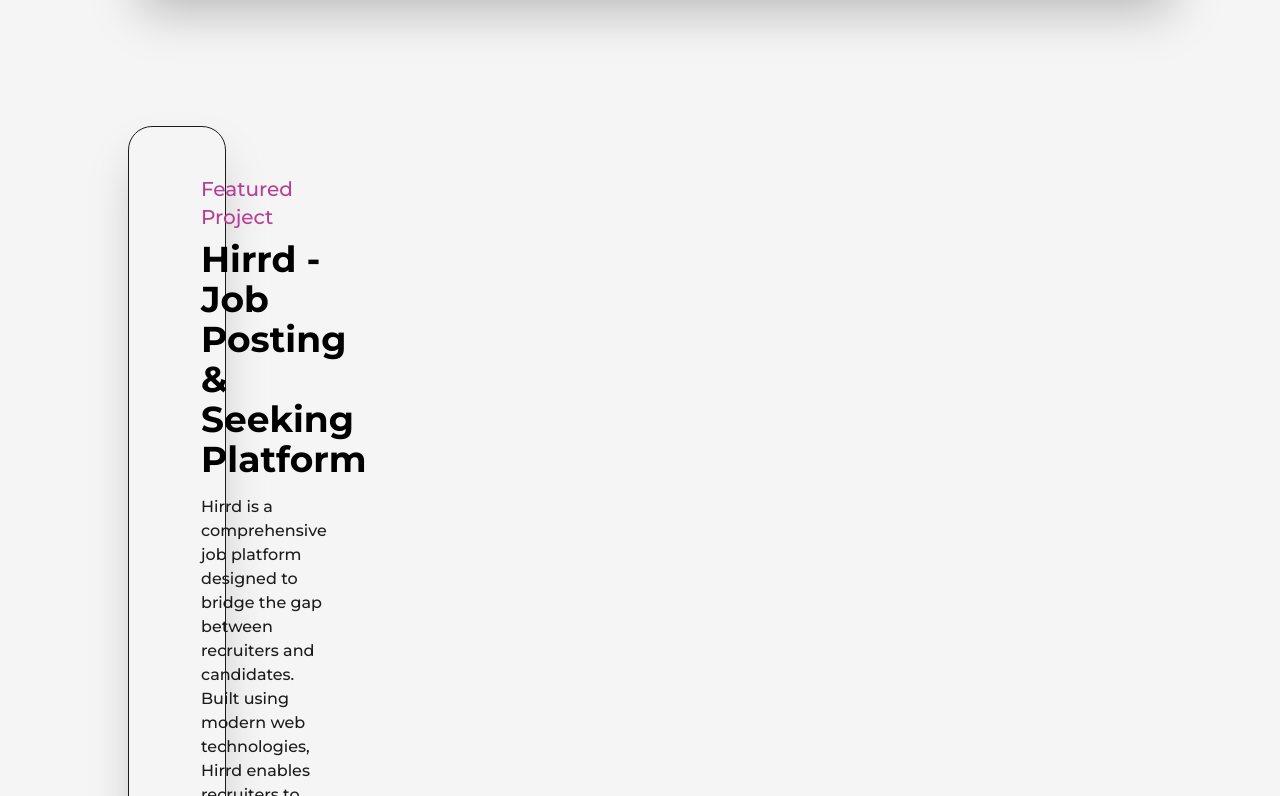
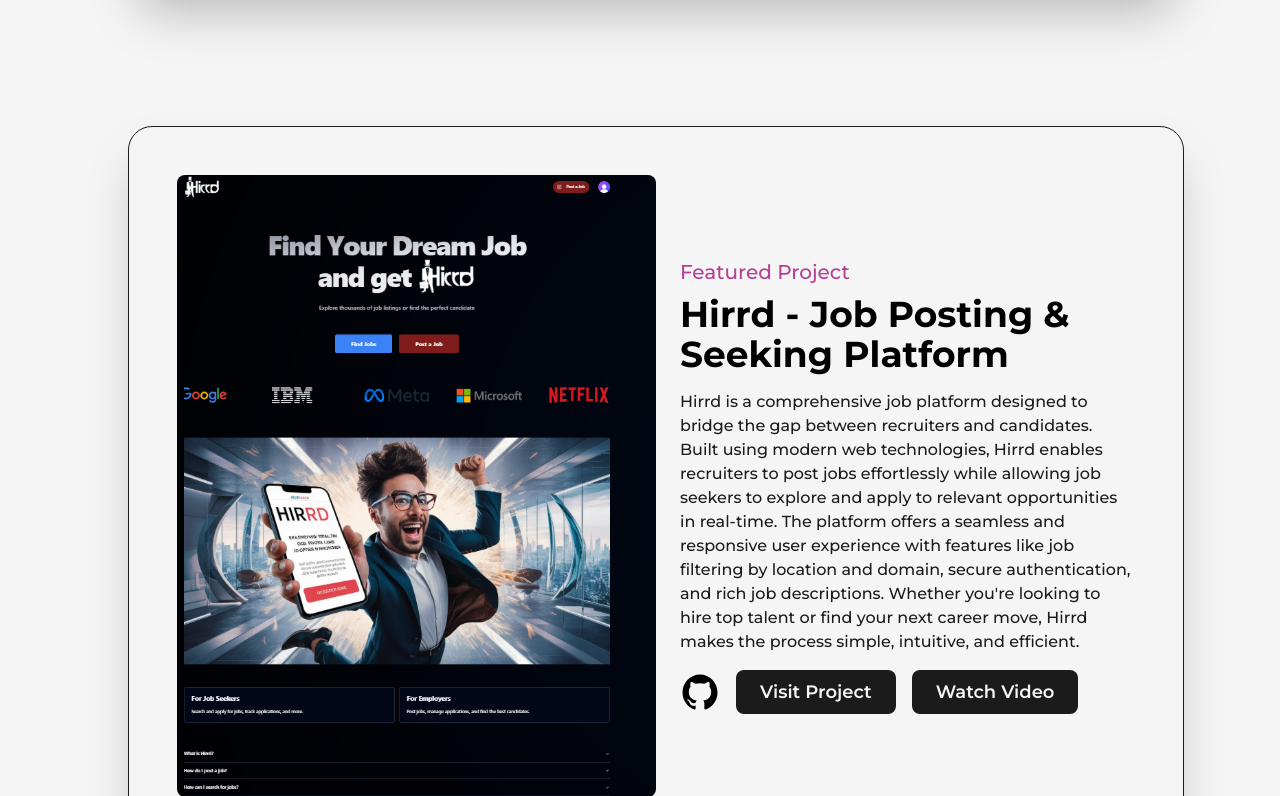
Before and after one commit to RakshitDevra/Portfolio, a Next.js app: page /projects in a window 1280 px wide. Shown: the part 1004-1800 px from the top of the page. Built offline with nearby package versions, Linux system fonts and the light colour scheme.

Commit message:
Update projects.js

```diff
--- a/src/pages/projects.js
+++ b/src/pages/projects.js
@@ -83,6 +83,7 @@
                    <FeaturedProject title="Schedulrr Application"
 summary="Schedulrr is a powerful and intuitive scheduling application designed to simplify event management and meeting coordination. Built with Next.js,it provides a seamless experience for individuals and teams to set availability, create events, and schedule meetings effortlessly. With its smart automation and user-friendly interface, Schedulrr eliminates scheduling conflicts and enhances productivity, making it the perfect tool for both personal and professional use." link=" https://myschedulrr.vercel.app/" type="Featured Project"  img={Schedulrr} github="https://github.com/RakshitDevra/Portfolio" videolink={"https://drive.google.com/file/d/1sK9VCn6Ar0p8z4xNiBY1u5B5rwzn8G0b/view?usp=sharing"}/>
                 </div>
+                <div className='col-span-12'>
                 <FeaturedProject
   title="Hirrd - Job Posting & Seeking Platform"
   summary="Hirrd is a comprehensive job platform designed to bridge the gap between recruiters and candidates. Built using modern web technologies, Hirrd enables recruiters to post jobs effortlessly while allowing job seekers to explore and apply to relevant opportunities in real-time. The platform offers a seamless and responsive user experience with features like job filtering by location and domain, secure authentication, and rich job descriptions. Whether you're looking to hire top talent or find your next career move, Hirrd makes the process simple, intuitive, and efficient."
@@ -97,7 +98,7 @@
                    <FeaturedProject title="NewsMonkey Application"
 summary="NewsMonkey is a dynamic news application designed to keep you updated with the latest news from around the world. Built using React, NewsMonkey offers a seamless and responsive user experience, allowing you to explore news articles across various categories effortlessly. Whether you're interested in Technology, Sports, Health, or entertainment, NewsMonkey has you covered with real-time updates and a clean, intuitive interface.(Due to the limitation of NewsAPI it only fetches news in development mode)" link=" https://rakshitdevra.github.io/NewsApplication/" type="Featured Project"  img={project1} github="https://github.com/RakshitDevra/NewsApplication" videolink={"https://drive.google.com/file/d/1uAnpBX6fps7Fv3xx-o3mxWx9smNG9coe/view?usp=sharing"}/>
                 </div>
-                <div className='col-span-12'>
+
 
 
                 <div className='col-span-6 sm:col-span-12'>
```
